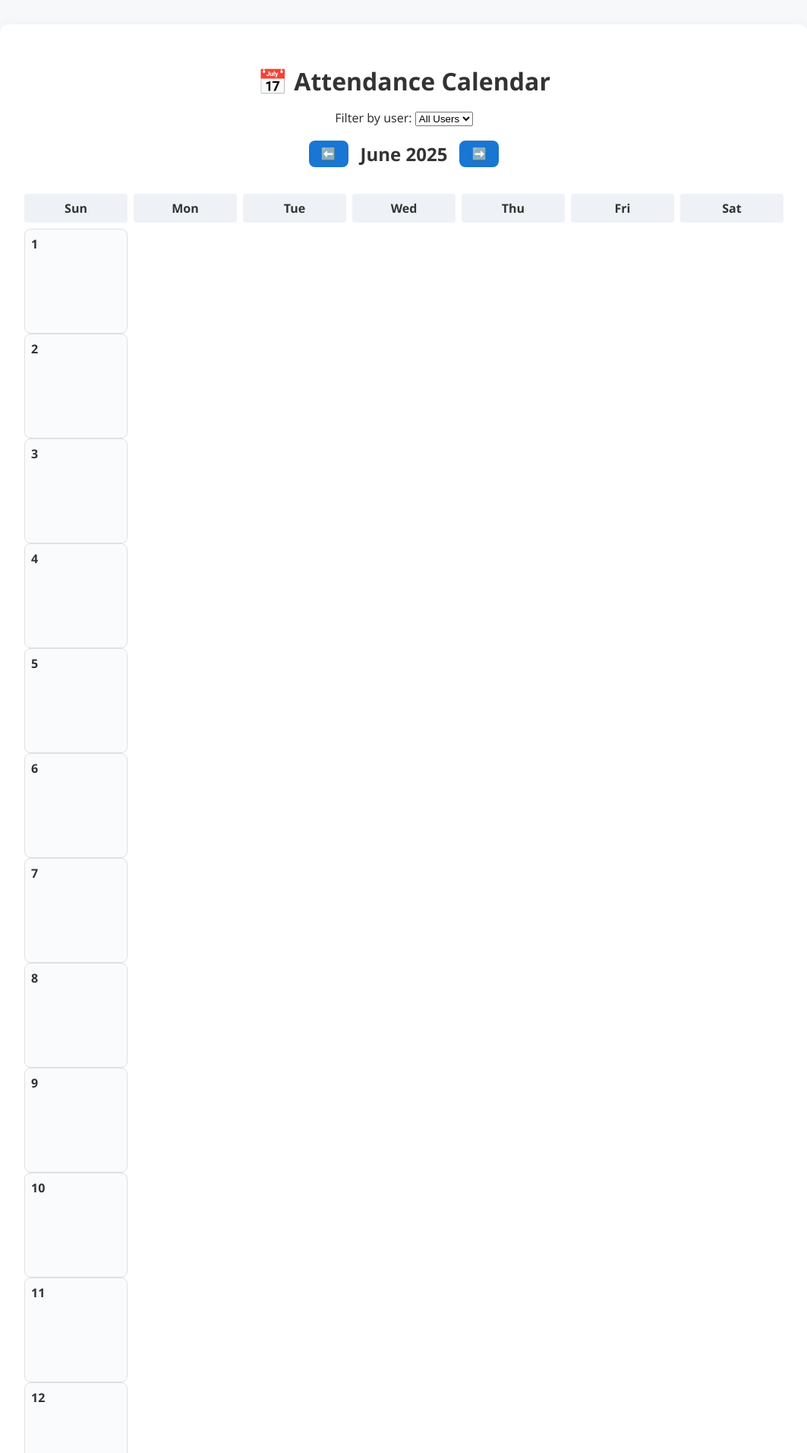
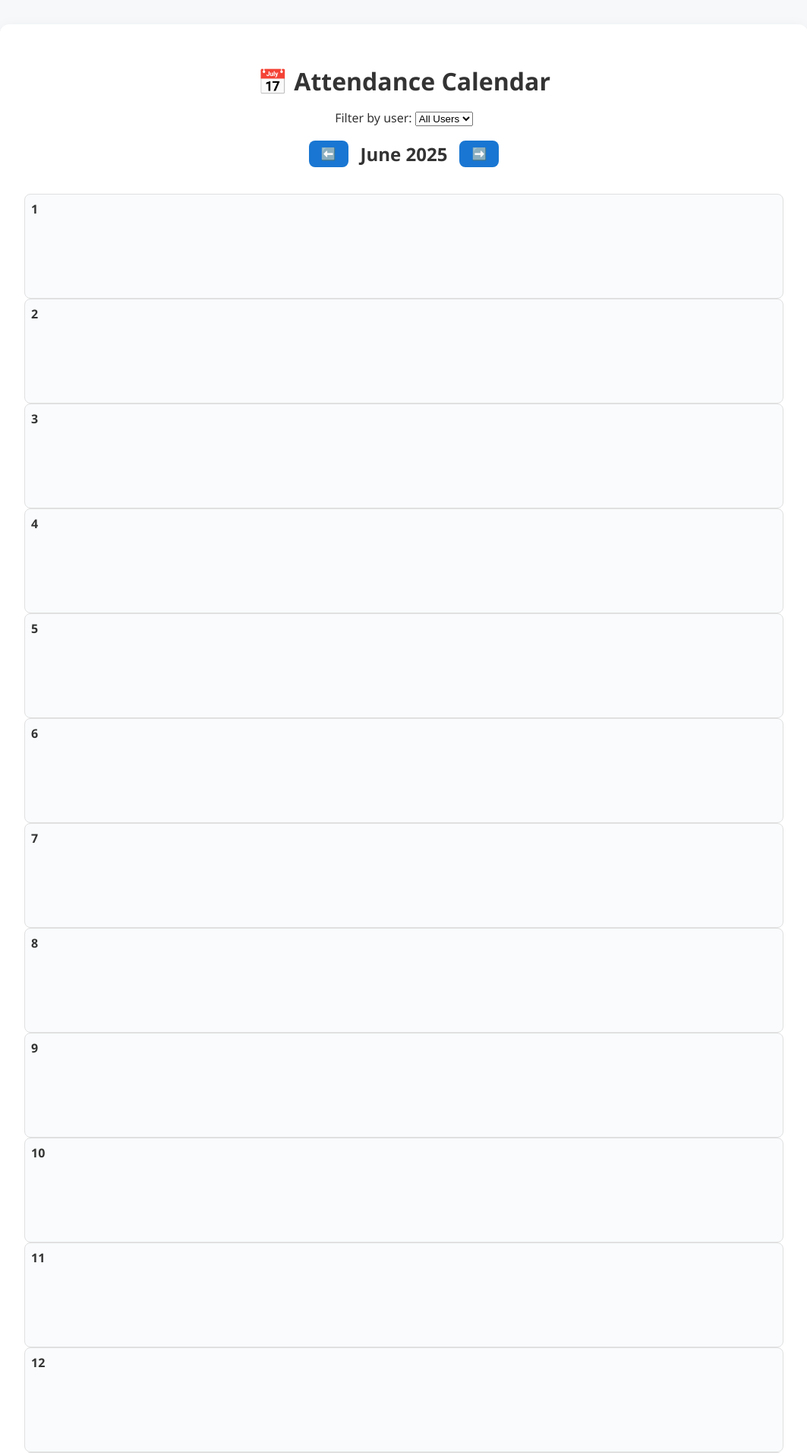
Before and after one commit to GPRaikar/Attendance-Tracker-Backend, a Flask app: page /calendar in a window 1280 px wide. Shown: the top 1912 px of the page at 76% size, without its empty margins (108-1171 px from the left). Run offline with Flask 3, Linux system fonts and the light colour scheme; data that the repository does not hold is empty.

Commit message:
Update calendar.html

```diff
--- a/templates/calendar.html
+++ b/templates/calendar.html
@@ -1,3 +1,4 @@
+<!-- templates/calendar.html -->
 <!DOCTYPE html>
 <html lang="en">
 <head>
@@ -21,15 +22,8 @@
       </div>
     </div>
 
-    <div class="calendar-grid">
-      <div class="day-name">Sun</div>
-      <div class="day-name">Mon</div>
-      <div class="day-name">Tue</div>
-      <div class="day-name">Wed</div>
-      <div class="day-name">Thu</div>
-      <div class="day-name">Fri</div>
-      <div class="day-name">Sat</div>
-      <div id="calendar"></div>
+    <div id="calendar">
+      <!-- JavaScript will dynamically append headers and day cells here -->
     </div>
   </div>
 
```
